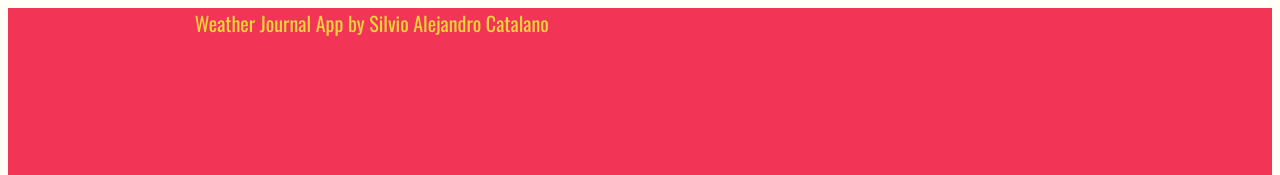
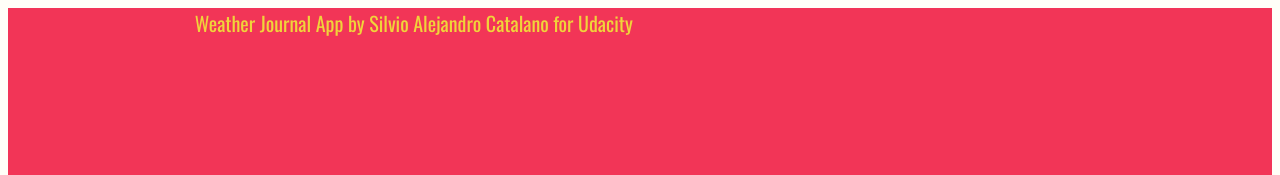
Before and after one commit to alcat984/Weather-Journal-App, a plain HTML site: page website/index.html in a window 1280 px wide. Shown: the top 175 px of the page. Drawn offline with nearby package versions, Linux system fonts and the light colour scheme; a web font is replaced by a local one.

Commit message:
fixed typo

```diff
--- a/website/index.html
+++ b/website/index.html
@@ -9,7 +9,7 @@
  <body>
 <div id = "app">
   <div class ="holder headline">
-    Weather Journal App by Silvio Alejandro Catalano
+    Weather Journal App by Silvio Alejandro Catalano for Udacity
   </div>
   <div class ="holder zip">
     <label for="zip">Enter Zipcode here</label>
```
